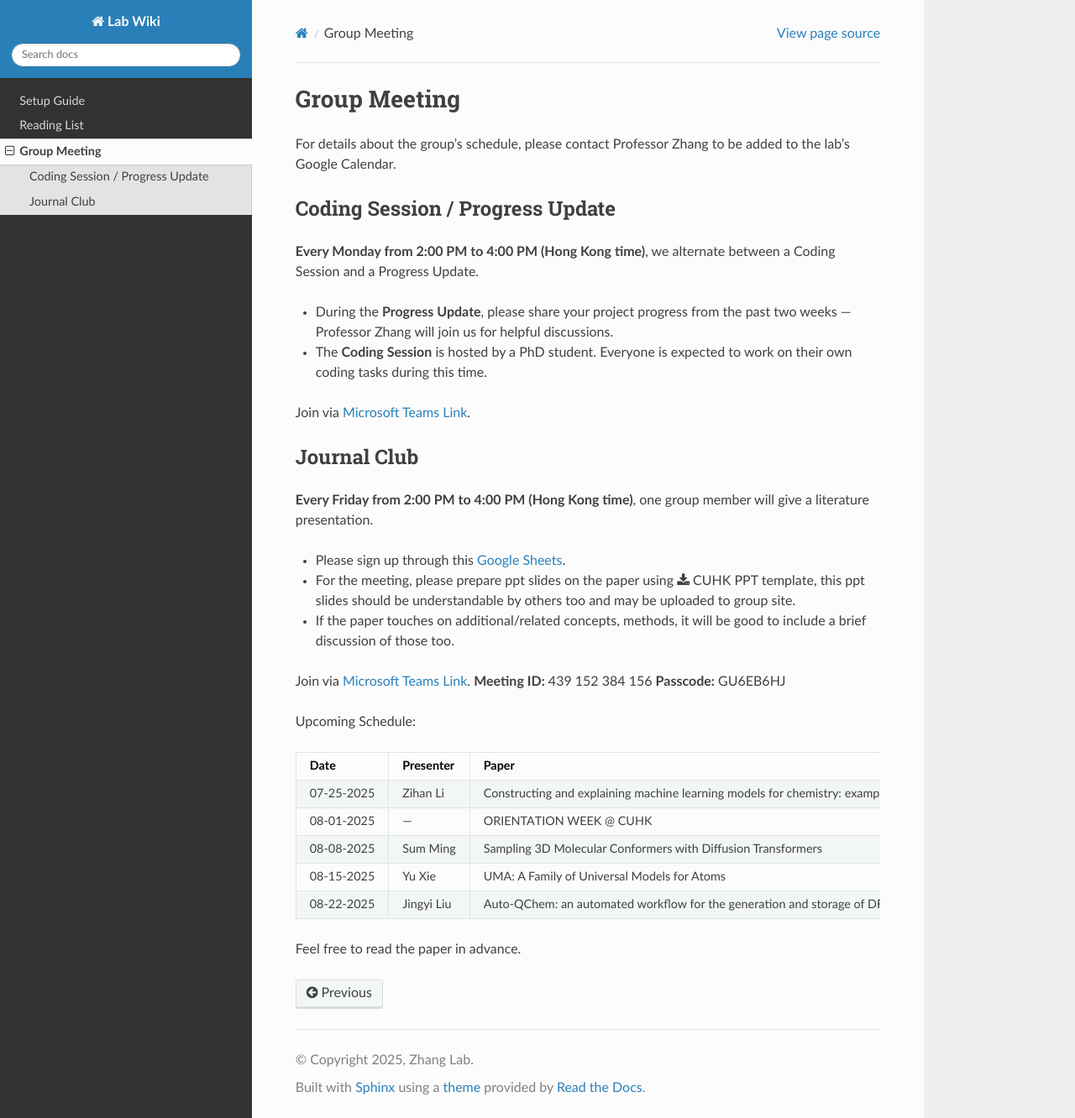
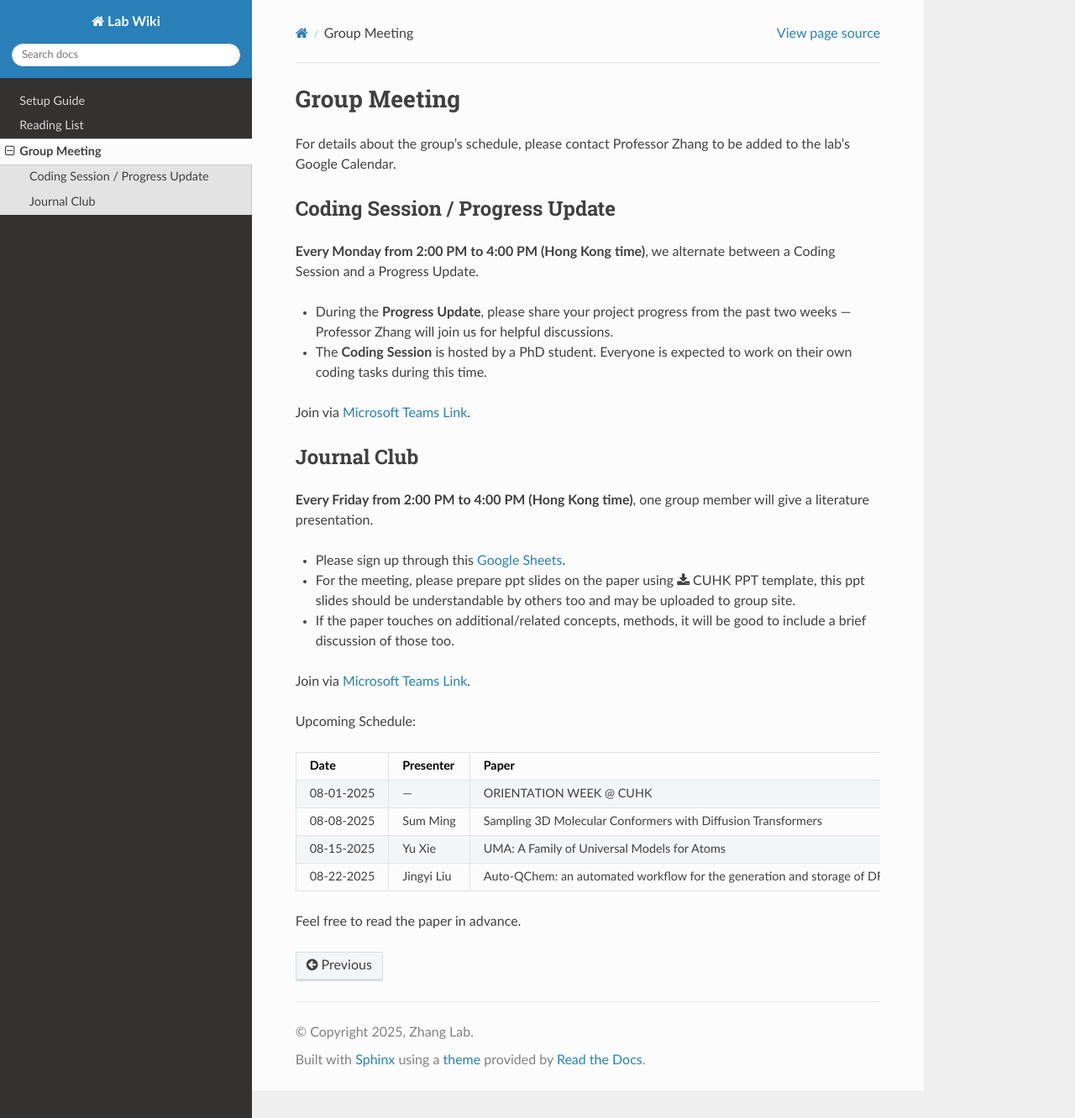
Before and after one commit to ZihanL1/Lab-Wiki, a Sphinx documentation site: the page built from docs/source/meeting.rst, in a window 1280 px wide and 1332 px high. Shown: the whole window at 84% size. Built offline with Sphinx 7.4.7 and the Read the Docs theme 3.1.0, drawn with Linux system fonts in a browser that asks for light colours.

Commit message:
update meeting

```diff
--- a/docs/source/meeting.rst
+++ b/docs/source/meeting.rst
@@ -26,8 +26,6 @@ Journal Club
 - If the paper touches on additional/related concepts, methods, it will be good to include a brief discussion of those too.
 
 Join via `Microsoft Teams Link <https://teams.microsoft.com/dl/launcher/launcher.html?url=%2F_%23%2Fl%2Fmeetup-join%2F19%3Ameeting_YThjMjI5OTktZWFlNS00NDFlLWJmZmYtYTlkZjNmYmUxZWRm%40thread.v2%2F0%3Fcontext%3D%257b%2522Tid%2522%253a%2522a2c8f93f-126b-4596-a360-8941a8984b08%2522%252c%2522Oid%2522%253a%2522a01f610e-456a-478e-a980-248fa8edd125%2522%257d%26anon%3Dtrue&type=meetup-join&deeplinkId=65a98c1f-5878-4879-a129-363e23c584eb&directDl=true&msLaunch=true&enableMobilePage=true&suppressPrompt=true>`_.
-**Meeting ID:** 439 152 384 156
-**Passcode:** GU6EB6HJ
 
 Upcoming Schedule:
 
@@ -38,9 +36,6 @@ Upcoming Schedule:
    * - **Date**
      - **Presenter**
      - **Paper**
-   * - 07-25-2025
-     - Zihan Li
-     - Constructing and explaining machine learning models for chemistry: example of the exploration and design of boron-based Lewis acids
    * - 08-01-2025
      - —
      - ORIENTATION WEEK @ CUHK
```
